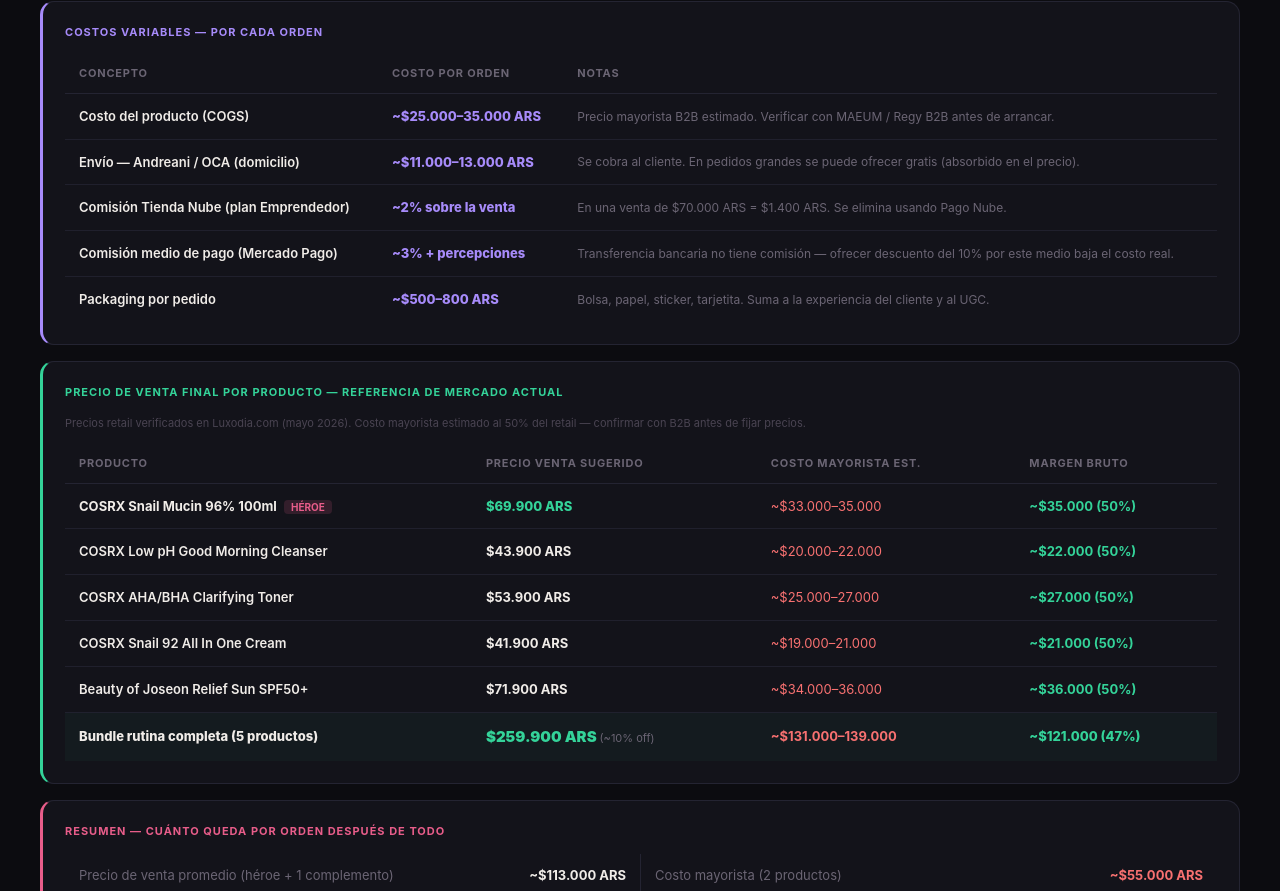
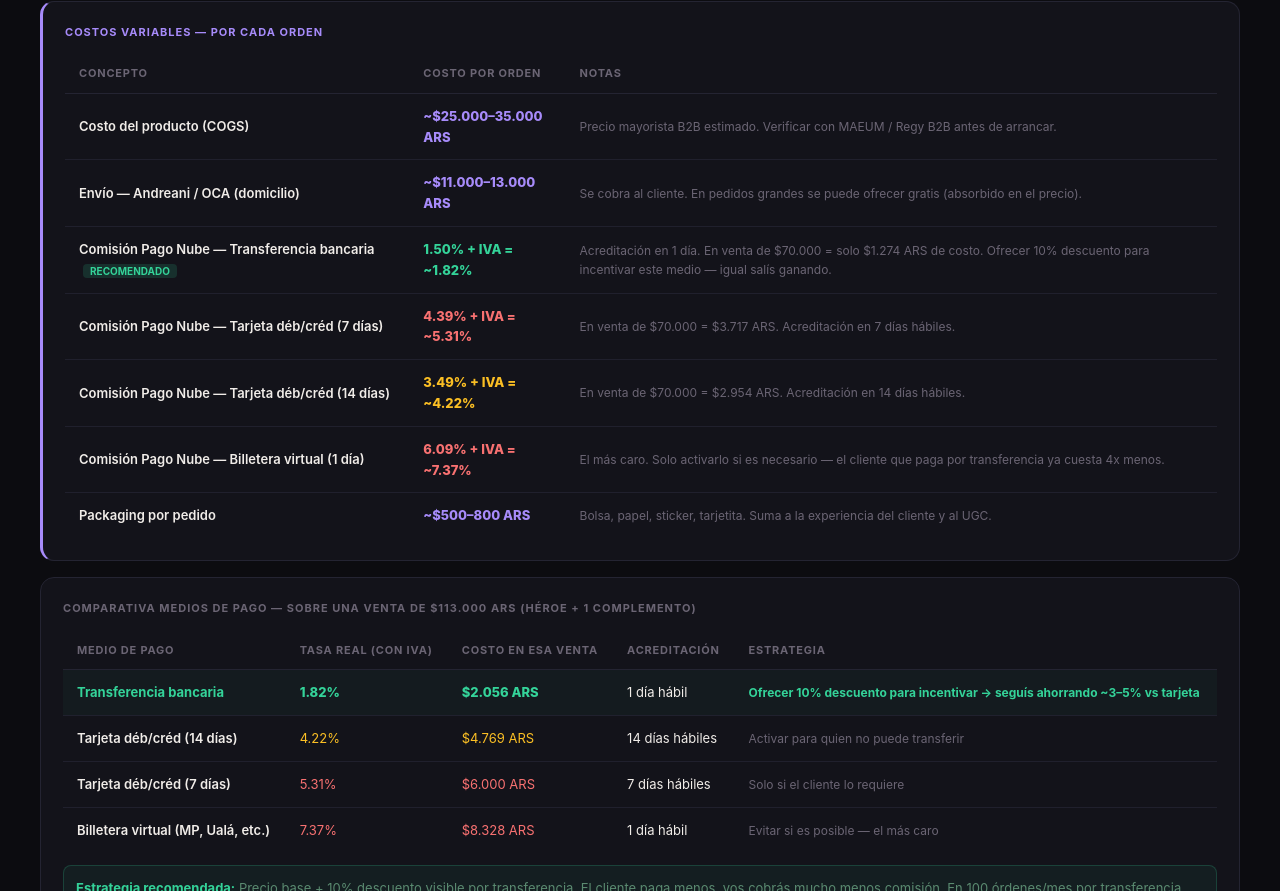
Before and after one commit to Algoritmia-Desarrollos/kbeauty, a plain HTML site: page index.html in a window 1280 px wide. Shown: the part 11109-12000 px from the top of the page. Drawn offline with Linux system fonts and the light colour scheme.

Commit message:
actualizar costos con tasas reales Pago Nube y comparativa medios de pago

```diff
--- a/index.html
+++ b/index.html
@@ -1002,11 +1002,54 @@
       <tbody>
         <tr><td style="font-weight:600;">Costo del producto (COGS)</td><td style="font-weight:800;color:#a78bfa;">~$25.000–35.000 ARS</td><td style="font-size:12px;color:var(--muted);">Precio mayorista B2B estimado. Verificar con MAEUM / Regy B2B antes de arrancar.</td></tr>
         <tr><td style="font-weight:600;">Envío — Andreani / OCA (domicilio)</td><td style="font-weight:800;color:#a78bfa;">~$11.000–13.000 ARS</td><td style="font-size:12px;color:var(--muted);">Se cobra al cliente. En pedidos grandes se puede ofrecer gratis (absorbido en el precio).</td></tr>
-        <tr><td style="font-weight:600;">Comisión Tienda Nube (plan Emprendedor)</td><td style="font-weight:800;color:#a78bfa;">~2% sobre la venta</td><td style="font-size:12px;color:var(--muted);">En una venta de $70.000 ARS = $1.400 ARS. Se elimina usando Pago Nube.</td></tr>
-        <tr><td style="font-weight:600;">Comisión medio de pago (Mercado Pago)</td><td style="font-weight:800;color:#a78bfa;">~3% + percepciones</td><td style="font-size:12px;color:var(--muted);">Transferencia bancaria no tiene comisión — ofrecer descuento del 10% por este medio baja el costo real.</td></tr>
+        <tr><td style="font-weight:600;">Comisión Pago Nube — Transferencia bancaria <span style="background:rgba(52,211,153,0.15);color:#34d399;padding:1px 7px;border-radius:4px;font-size:10px;font-weight:700;margin-left:4px;">RECOMENDADO</span></td><td style="font-weight:800;color:#34d399;">1.50% + IVA = ~1.82%</td><td style="font-size:12px;color:var(--muted);">Acreditación en 1 día. En venta de $70.000 = solo $1.274 ARS de costo. Ofrecer 10% descuento para incentivar este medio — igual salís ganando.</td></tr>
+        <tr><td style="font-weight:600;">Comisión Pago Nube — Tarjeta déb/créd (7 días)</td><td style="font-weight:800;color:#f87171;">4.39% + IVA = ~5.31%</td><td style="font-size:12px;color:var(--muted);">En venta de $70.000 = $3.717 ARS. Acreditación en 7 días hábiles.</td></tr>
+        <tr><td style="font-weight:600;">Comisión Pago Nube — Tarjeta déb/créd (14 días)</td><td style="font-weight:800;color:#fbbf24;">3.49% + IVA = ~4.22%</td><td style="font-size:12px;color:var(--muted);">En venta de $70.000 = $2.954 ARS. Acreditación en 14 días hábiles.</td></tr>
+        <tr><td style="font-weight:600;">Comisión Pago Nube — Billetera virtual (1 día)</td><td style="font-weight:800;color:#f87171;">6.09% + IVA = ~7.37%</td><td style="font-size:12px;color:var(--muted);">El más caro. Solo activarlo si es necesario — el cliente que paga por transferencia ya cuesta 4x menos.</td></tr>
         <tr><td style="font-weight:600;">Packaging por pedido</td><td style="font-weight:800;color:#a78bfa;">~$500–800 ARS</td><td style="font-size:12px;color:var(--muted);">Bolsa, papel, sticker, tarjetita. Suma a la experiencia del cliente y al UGC.</td></tr>
       </tbody>
     </table>
+  </div>
+
+  <!-- Comparativa medios de pago -->
+  <div class="card" style="margin-bottom:16px;">
+    <div style="font-size:11px;font-weight:700;color:var(--muted);text-transform:uppercase;letter-spacing:1px;margin-bottom:14px;">Comparativa medios de pago — sobre una venta de $113.000 ARS (héroe + 1 complemento)</div>
+    <table class="bench-table">
+      <thead><tr><th>Medio de pago</th><th>Tasa real (con IVA)</th><th>Costo en esa venta</th><th>Acreditación</th><th>Estrategia</th></tr></thead>
+      <tbody>
+        <tr style="background:rgba(52,211,153,0.04);">
+          <td style="font-weight:700;color:#34d399;">Transferencia bancaria</td>
+          <td style="font-weight:800;color:#34d399;">1.82%</td>
+          <td style="font-weight:800;color:#34d399;">$2.056 ARS</td>
+          <td>1 día hábil</td>
+          <td style="font-size:12px;color:#34d399;font-weight:700;">Ofrecer 10% descuento para incentivar → seguís ahorrando ~3–5% vs tarjeta</td>
+        </tr>
+        <tr>
+          <td style="font-weight:600;">Tarjeta déb/créd (14 días)</td>
+          <td style="color:#fbbf24;">4.22%</td>
+          <td style="color:#fbbf24;">$4.769 ARS</td>
+          <td>14 días hábiles</td>
+          <td style="font-size:12px;color:var(--muted);">Activar para quien no puede transferir</td>
+        </tr>
+        <tr>
+          <td style="font-weight:600;">Tarjeta déb/créd (7 días)</td>
+          <td style="color:#f87171;">5.31%</td>
+          <td style="color:#f87171;">$6.000 ARS</td>
+          <td>7 días hábiles</td>
+          <td style="font-size:12px;color:var(--muted);">Solo si el cliente lo requiere</td>
+        </tr>
+        <tr>
+          <td style="font-weight:600;">Billetera virtual (MP, Ualá, etc.)</td>
+          <td style="color:#f87171;">7.37%</td>
+          <td style="color:#f87171;">$8.328 ARS</td>
+          <td>1 día hábil</td>
+          <td style="font-size:12px;color:var(--muted);">Evitar si es posible — el más caro</td>
+        </tr>
+      </tbody>
+    </table>
+    <div style="margin-top:12px;background:rgba(52,211,153,0.06);border:1px solid rgba(52,211,153,0.2);border-radius:8px;padding:12px;font-size:13px;color:#5a8a70;">
+      <strong style="color:#34d399;">Estrategia recomendada:</strong> Precio base + 10% descuento visible por transferencia. El cliente paga menos, vos cobrás mucho menos comisión. En 100 órdenes/mes por transferencia ahorrás ~$400.000 ARS vs si todos pagaran con tarjeta.
+    </div>
   </div>
 
   <!-- Precios de venta + costo + margen por producto -->
@@ -1063,7 +1106,7 @@
       <div style="padding:11px 14px;border-bottom:1px solid var(--border);border-right:1px solid var(--border);font-size:13px;display:flex;justify-content:space-between;"><span style="color:var(--muted);">Precio de venta promedio (héroe + 1 complemento)</span><span style="font-weight:700;">~$113.000 ARS</span></div>
       <div style="padding:11px 14px;border-bottom:1px solid var(--border);font-size:13px;display:flex;justify-content:space-between;"><span style="color:var(--muted);">Costo mayorista (2 productos)</span><span style="font-weight:700;color:#f87171;">~$55.000 ARS</span></div>
       <div style="padding:11px 14px;border-bottom:1px solid var(--border);border-right:1px solid var(--border);font-size:13px;display:flex;justify-content:space-between;"><span style="color:var(--muted);">Envío (a cargo del cliente en pedidos >$100K)</span><span style="font-weight:700;color:#34d399;">$0 para vos</span></div>
-      <div style="padding:11px 14px;border-bottom:1px solid var(--border);font-size:13px;display:flex;justify-content:space-between;"><span style="color:var(--muted);">Comisiones (Tienda Nube + Mercado Pago)</span><span style="font-weight:700;color:#f87171;">~$5.600 ARS</span></div>
+      <div style="padding:11px 14px;border-bottom:1px solid var(--border);font-size:13px;display:flex;justify-content:space-between;"><span style="color:var(--muted);">Comisión Pago Nube (transferencia 1.82% · tarjeta 5.31%)</span><span style="font-weight:700;color:#f87171;">$1.300–$6.000 ARS</span></div>
       <div style="padding:11px 14px;border-bottom:1px solid var(--border);border-right:1px solid var(--border);font-size:13px;display:flex;justify-content:space-between;"><span style="color:var(--muted);">CPA ads (costo de adquisición del cliente)</span><span style="font-weight:700;color:#f87171;">~$12.000–18.000 ARS</span></div>
       <div style="padding:11px 14px;border-bottom:1px solid var(--border);font-size:13px;display:flex;justify-content:space-between;"><span style="color:var(--muted);">Packaging</span><span style="font-weight:700;color:#f87171;">~$600 ARS</span></div>
       <div style="padding:14px;border-right:1px solid var(--border);font-size:16px;font-weight:900;display:flex;justify-content:space-between;"><span>Ganancia neta por orden</span><span style="color:#34d399;">~$34.000–40.000 ARS</span></div>
```
